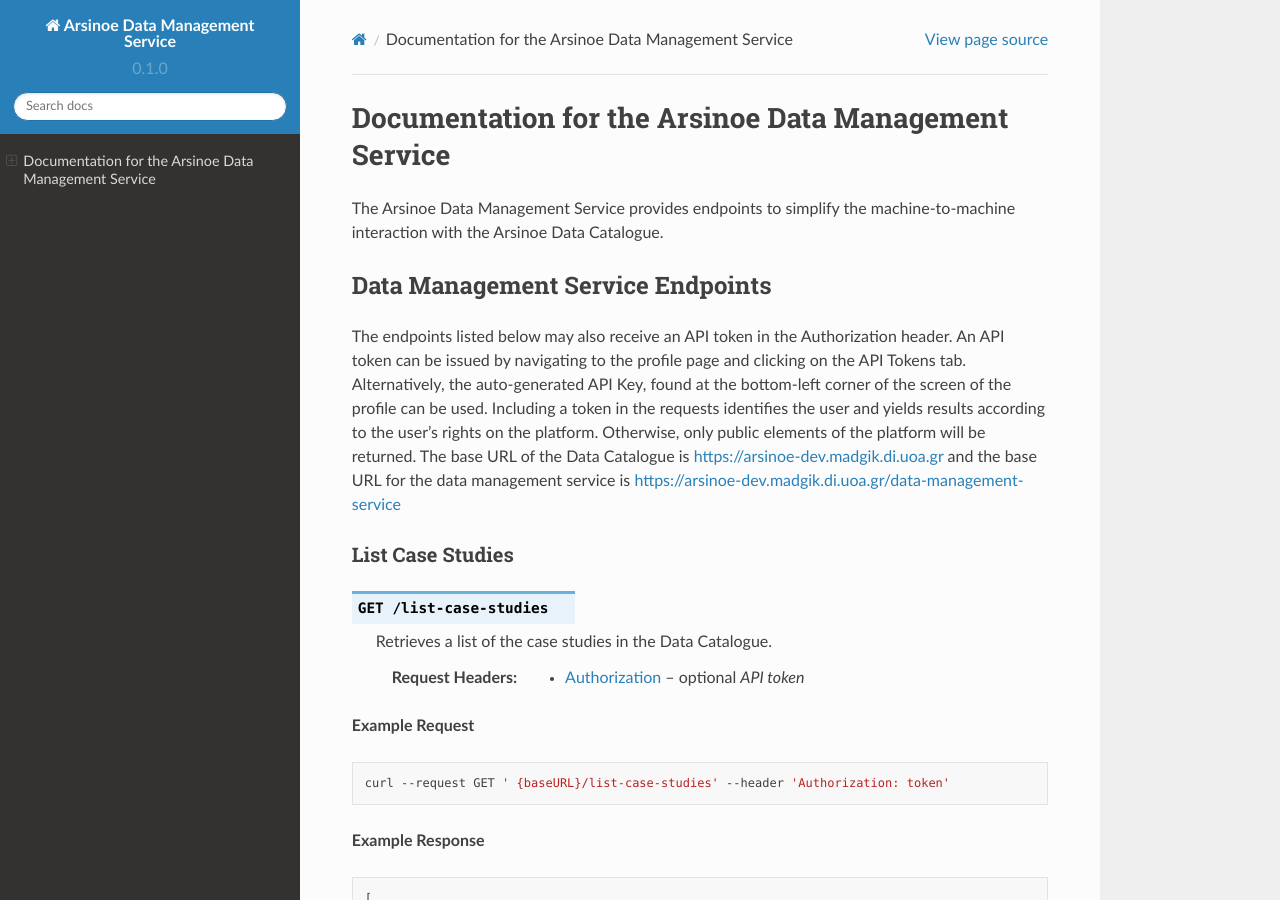
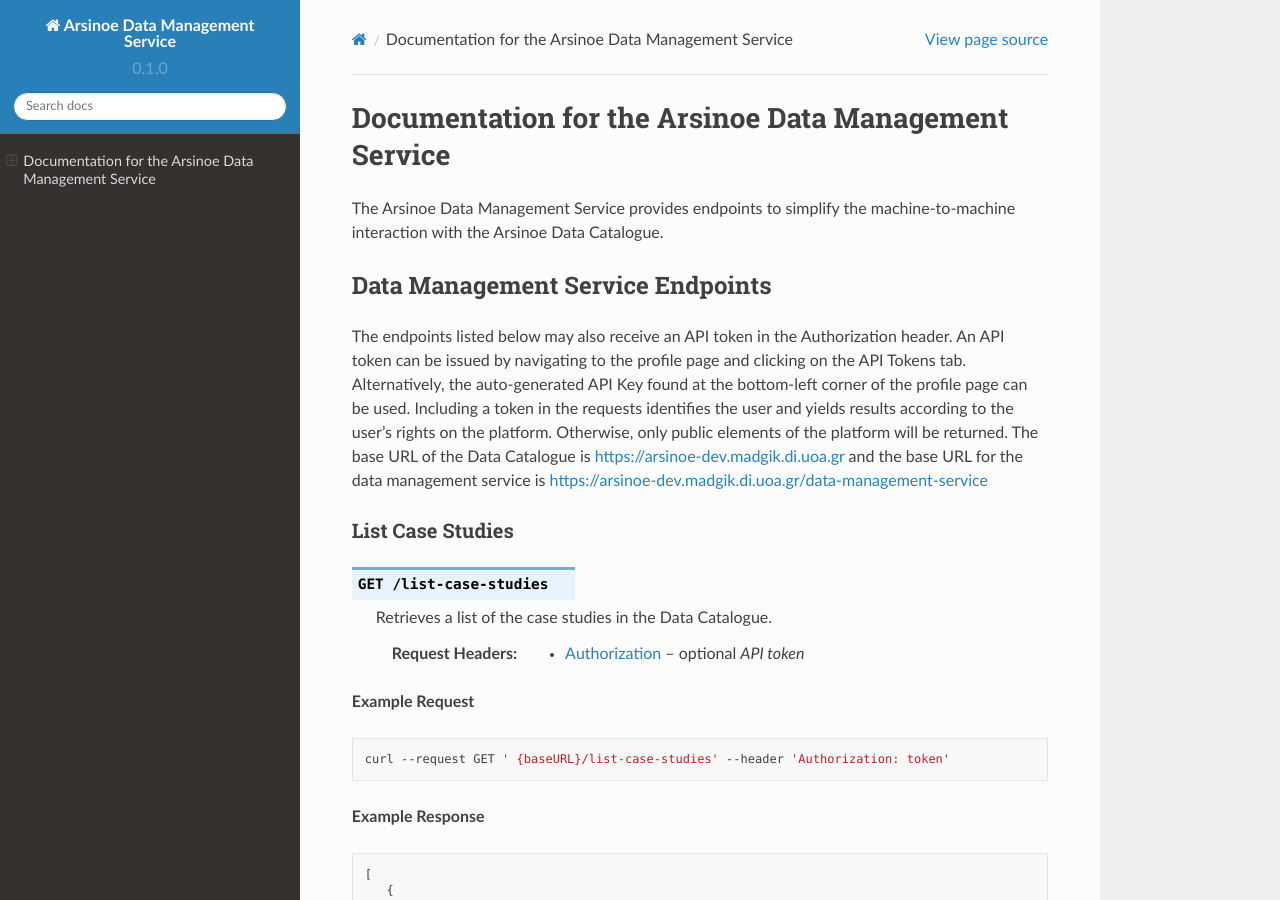
Before and after one commit to ARSINOE-project/data-management-service, a Sphinx documentation site: the page built from docs/source/index.rst, in a window 1280 px wide and 900 px high. Built offline with Sphinx 7.4.7 and the Read the Docs theme 2.0.0, drawn with Linux system fonts in a browser that asks for light colours.

Commit message:
remove comma

```diff
--- a/docs/source/index.rst
+++ b/docs/source/index.rst
@@ -11,7 +11,7 @@ The Arsinoe Data Management Service provides endpoints to simplify the machine-t
 *************
 Data Management Service Endpoints
 *************
-The endpoints listed below may also receive an API token in the Authorization header. An API token can be issued by navigating to the profile page and clicking on the API Tokens tab. Alternatively, the auto-generated API Key, found at the bottom-left corner of the screen of the profile can be used. Including a token in the requests identifies the user and yields results according to the user's rights on the platform. Otherwise, only public elements of the platform will be returned.
+The endpoints listed below may also receive an API token in the Authorization header. An API token can be issued by navigating to the profile page and clicking on the API Tokens tab. Alternatively, the auto-generated API Key found at the bottom-left corner of the profile page can be used. Including a token in the requests identifies the user and yields results according to the user's rights on the platform. Otherwise, only public elements of the platform will be returned.
 The base URL of the Data Catalogue is |catalogueBaseURL| and the base URL for the data management service is |serviceBaseURL|
 
 ===========
```
